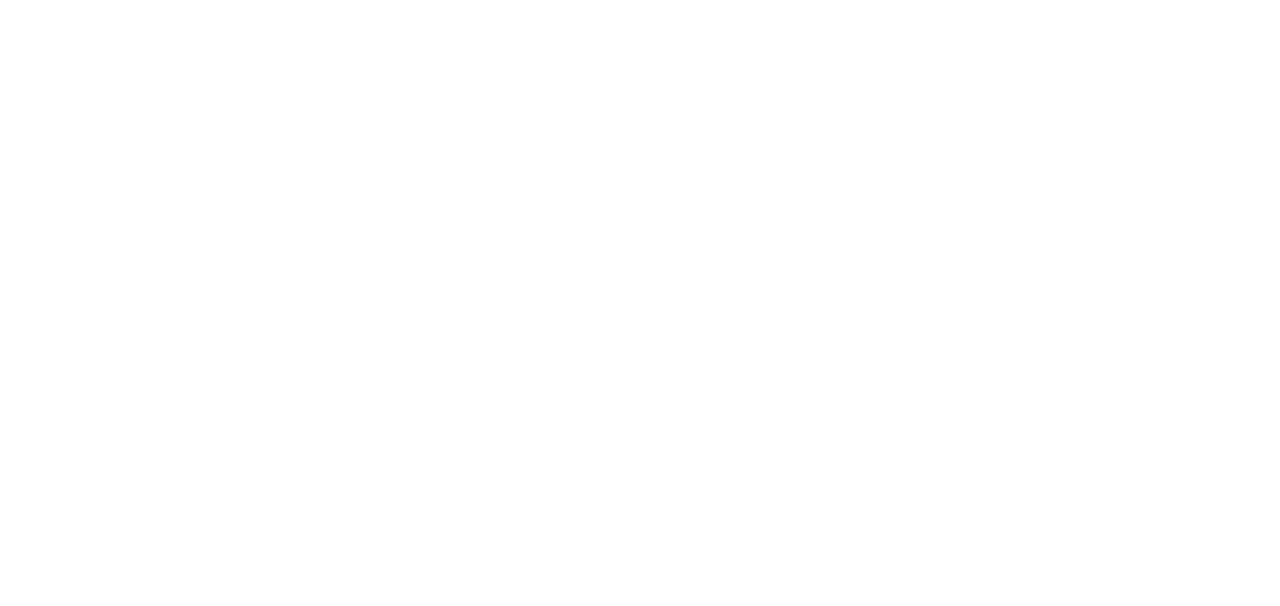
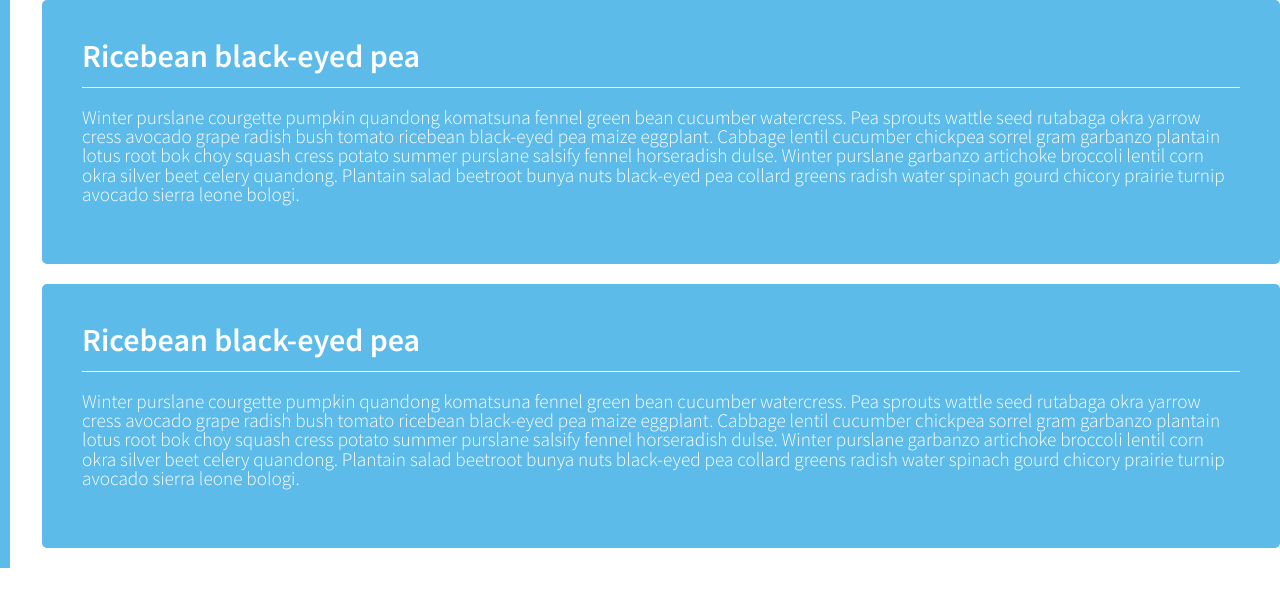
Before and after one commit to alexanderallis/Timeline, a plain HTML site: page index.html in a window 1280 px wide. Drawn offline with Linux system fonts and the light colour scheme.

Commit message:
basic blue boxes and reset css sheet

```diff
--- a/assets/css/index.css
+++ b/assets/css/index.css
@@ -0,0 +1,41 @@
+*{
+    font-family: 'Source Sans Pro', sans-serif;
+}
+
+section {
+  padding-left:2.5%;
+  border-left-style:solid;
+  border-left-color: 5DBBEA;
+  border-left-width: 10px;
+  padding-bottom:20px;
+}
+
+.blue-box {
+    padding:40px;
+    padding-bottom:60px;
+    border-color:red;
+    border-style:none;
+    border-width:thin;
+    border-radius:5px;
+    background-color:5DBBEA;
+    color:white;
+
+}
+
+h1 {
+    font-size: 2em;
+    font-weight:bold;
+    border-style:none;
+    border-bottom-style:solid;
+    border-width: thin;
+    padding-bottom: 15px;
+
+}
+
+p {
+    font-size: 1.2em;
+    font-weight:lighter;
+    border-style: none;
+    border-width: thin;
+    padding-top:20px;
+}
--- /dev/null
+++ b/assets/css/reset.css
@@ -0,0 +1,48 @@
+/* http://meyerweb.com/eric/tools/css/reset/
+   v2.0 | 20110126
+   License: none (public domain)
+*/
+
+html, body, div, span, applet, object, iframe,
+h1, h2, h3, h4, h5, h6, p, blockquote, pre,
+a, abbr, acronym, address, big, cite, code,
+del, dfn, em, img, ins, kbd, q, s, samp,
+small, strike, strong, sub, sup, tt, var,
+b, u, i, center,
+dl, dt, dd, ol, ul, li,
+fieldset, form, label, legend,
+table, caption, tbody, tfoot, thead, tr, th, td,
+article, aside, canvas, details, embed,
+figure, figcaption, footer, header, hgroup,
+menu, nav, output, ruby, section, summary,
+time, mark, audio, video {
+	margin: 0;
+	padding: 0;
+	border: 0;
+	font-size: 100%;
+	font: inherit;
+	vertical-align: baseline;
+}
+/* HTML5 display-role reset for older browsers */
+article, aside, details, figcaption, figure,
+footer, header, hgroup, menu, nav, section {
+	display: block;
+}
+body {
+	line-height: 1;
+}
+ol, ul {
+	list-style: none;
+}
+blockquote, q {
+	quotes: none;
+}
+blockquote:before, blockquote:after,
+q:before, q:after {
+	content: '';
+	content: none;
+}
+table {
+	border-collapse: collapse;
+	border-spacing: 0;
+}
--- a/index.html
+++ b/index.html
@@ -1,7 +1,9 @@
 <DOCTYPE! html>
 <html>
 <head>
-
+  <link rel="stylesheet" type="text/css" href="assets/css/reset.css">
+  <link rel="stylesheet" type="text/css" href="assets/css/index.css">
+  <link href='https://fonts.googleapis.com/css?family=Source+Sans+Pro:400,600,300' rel='stylesheet' type='text/css'>
 </head>
 
 <body>
@@ -10,6 +12,20 @@
   </header>
 
   <section>
+    <div class="blue-box">
+      <h1>Ricebean black-eyed pea</h1>
+      <p>Winter purslane courgette pumpkin quandong komatsuna fennel green bean cucumber watercress. Pea sprouts wattle seed rutabaga okra yarrow cress avocado grape radish bush tomato ricebean black-eyed pea maize eggplant. Cabbage lentil cucumber chickpea sorrel gram garbanzo plantain lotus root bok choy squash cress potato summer purslane salsify fennel horseradish dulse. Winter purslane garbanzo artichoke broccoli lentil corn okra silver beet celery quandong. Plantain salad beetroot bunya nuts black-eyed pea collard greens radish water spinach gourd chicory prairie turnip avocado sierra leone bologi.
+      </p>
+    </div>
+
+  </section>
+
+  <section>
+    <div class="blue-box">
+      <h1>Ricebean black-eyed pea</h1>
+      <p>Winter purslane courgette pumpkin quandong komatsuna fennel green bean cucumber watercress. Pea sprouts wattle seed rutabaga okra yarrow cress avocado grape radish bush tomato ricebean black-eyed pea maize eggplant. Cabbage lentil cucumber chickpea sorrel gram garbanzo plantain lotus root bok choy squash cress potato summer purslane salsify fennel horseradish dulse. Winter purslane garbanzo artichoke broccoli lentil corn okra silver beet celery quandong. Plantain salad beetroot bunya nuts black-eyed pea collard greens radish water spinach gourd chicory prairie turnip avocado sierra leone bologi.
+      </p>
+    </div>
 
   </section>
 
```
